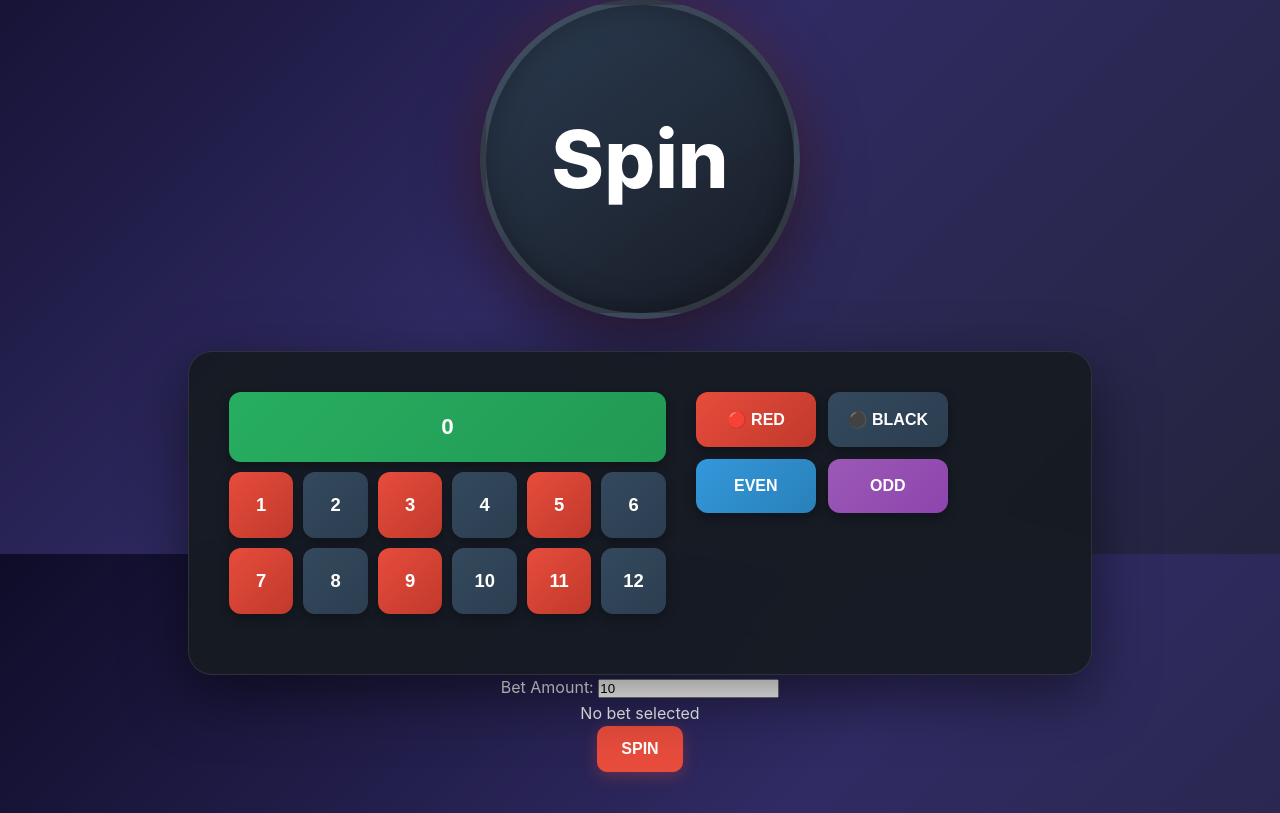
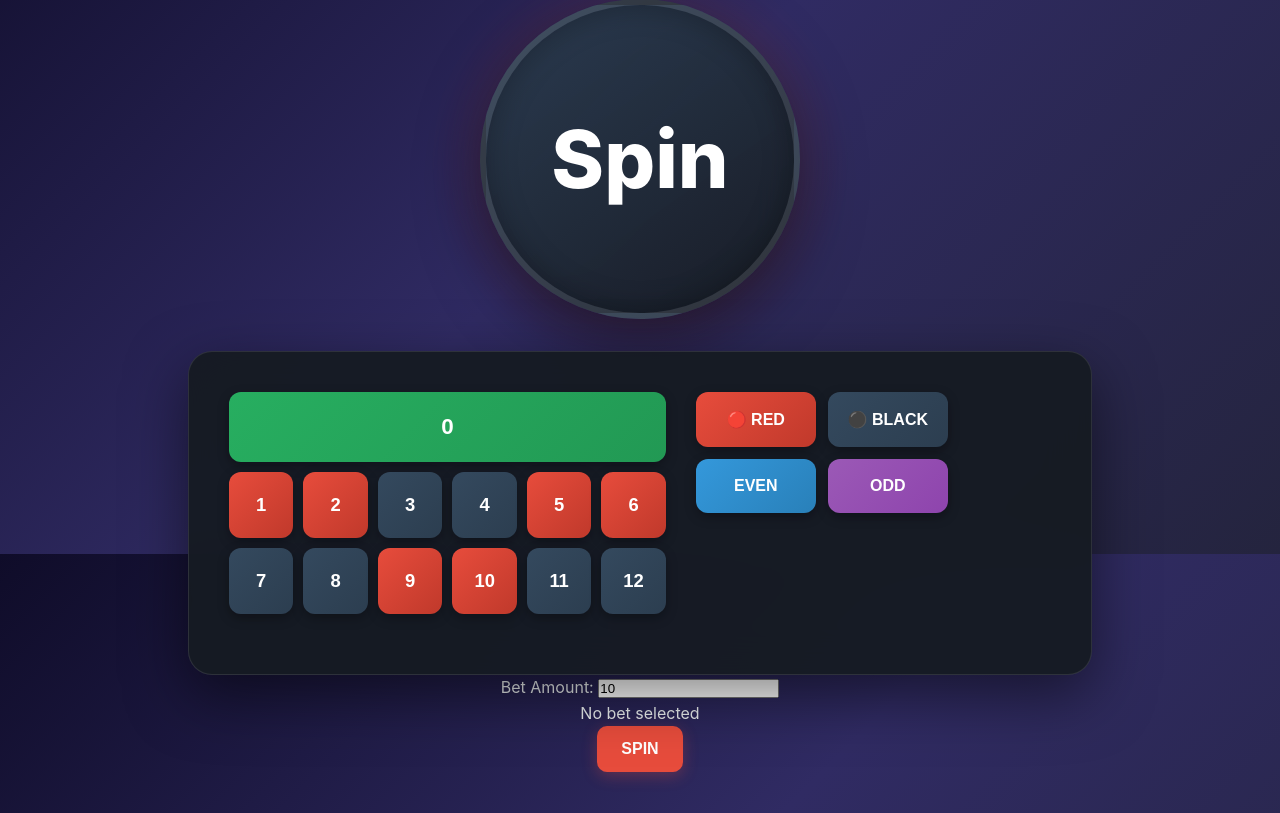
Before and after one commit to euaio/GameSimulation, a Flask app: page /game in a window 1280 px wide. Shown: the part 246-1059 px from the top of the page. Run offline with Flask 3, Linux system fonts and the light colour scheme; the first user in the database is signed in.

Commit message:
update color choices

```diff
--- a/game_logic.py
+++ b/game_logic.py
@@ -4,8 +4,9 @@ class RouletteGame:
     def __init__(self):
         # Simplified Roulette: 0-12
         self.numbers = list(range(13))
-        self.red_numbers = {1, 3, 5, 7, 9, 11}
-        self.black_numbers = {2, 4, 6, 8, 10, 12}
+        # Colors distributed independently from parity
+        self.red_numbers = {1, 2, 5, 6, 9, 10}
+        self.black_numbers = {3, 4, 7, 8, 11, 12}
 
         # Default weights (Fair-ish, equal probability for all numbers)
         self.fair_weights = [1] * 13
--- a/templates/game.html
+++ b/templates/game.html
@@ -22,17 +22,17 @@
             <button class="bet-btn number green" onclick="placeBet('number', 0)">0</button>
             <!-- Row 1 -->
             <button class="bet-btn number red" onclick="placeBet('number', 1)">1</button>
-            <button class="bet-btn number black" onclick="placeBet('number', 2)">2</button>
-            <button class="bet-btn number red" onclick="placeBet('number', 3)">3</button>
+            <button class="bet-btn number red" onclick="placeBet('number', 2)">2</button>
+            <button class="bet-btn number black" onclick="placeBet('number', 3)">3</button>
             <button class="bet-btn number black" onclick="placeBet('number', 4)">4</button>
             <button class="bet-btn number red" onclick="placeBet('number', 5)">5</button>
-            <button class="bet-btn number black" onclick="placeBet('number', 6)">6</button>
+            <button class="bet-btn number red" onclick="placeBet('number', 6)">6</button>
             <!-- Row 2 -->
-            <button class="bet-btn number red" onclick="placeBet('number', 7)">7</button>
+            <button class="bet-btn number black" onclick="placeBet('number', 7)">7</button>
             <button class="bet-btn number black" onclick="placeBet('number', 8)">8</button>
             <button class="bet-btn number red" onclick="placeBet('number', 9)">9</button>
-            <button class="bet-btn number black" onclick="placeBet('number', 10)">10</button>
-            <button class="bet-btn number red" onclick="placeBet('number', 11)">11</button>
+            <button class="bet-btn number red" onclick="placeBet('number', 10)">10</button>
+            <button class="bet-btn number black" onclick="placeBet('number', 11)">11</button>
             <button class="bet-btn number black" onclick="placeBet('number', 12)">12</button>
         </div>
 
```
Also changed, not shown: init_db.py (deleted, +0 -19 lines), templates/game_board.html (+6 -6 lines).
